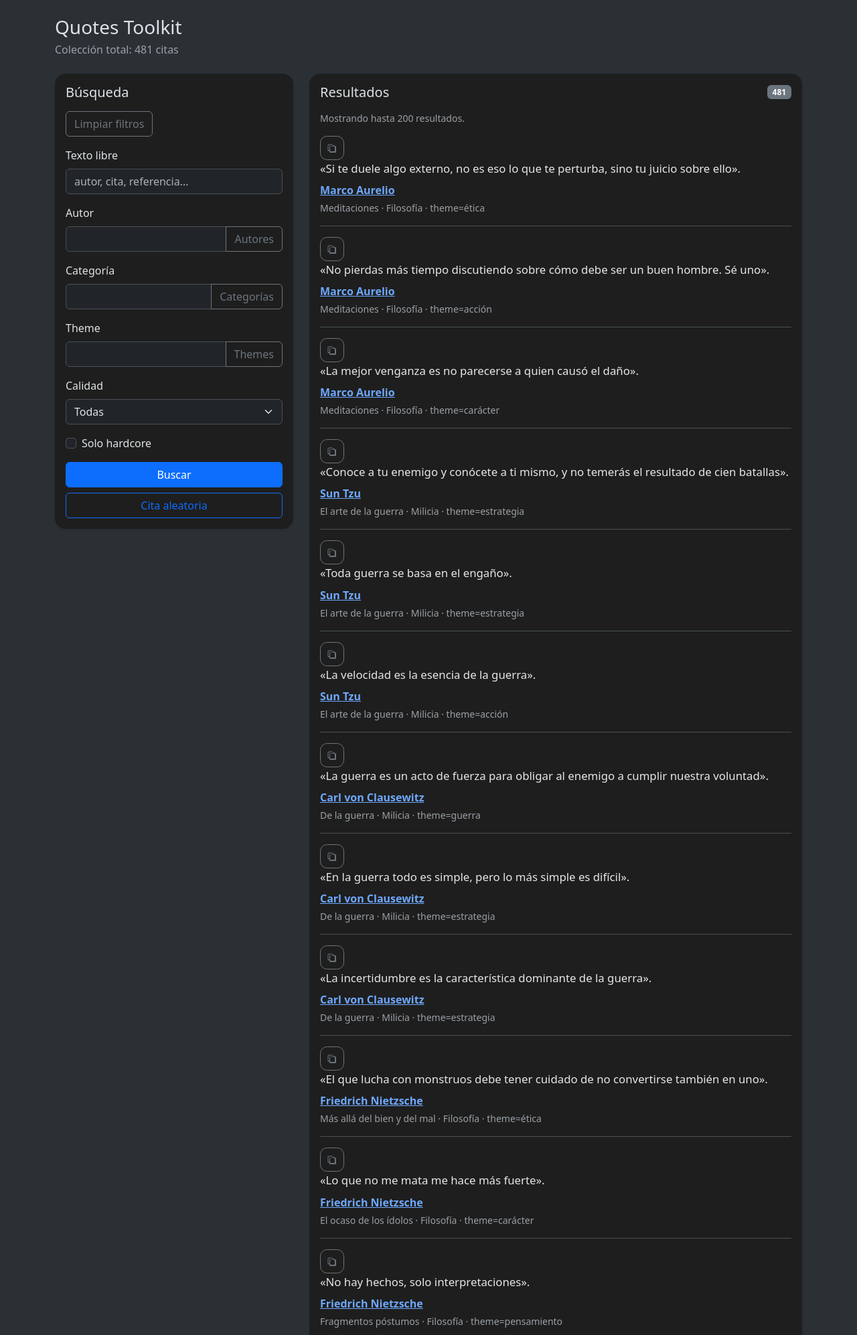
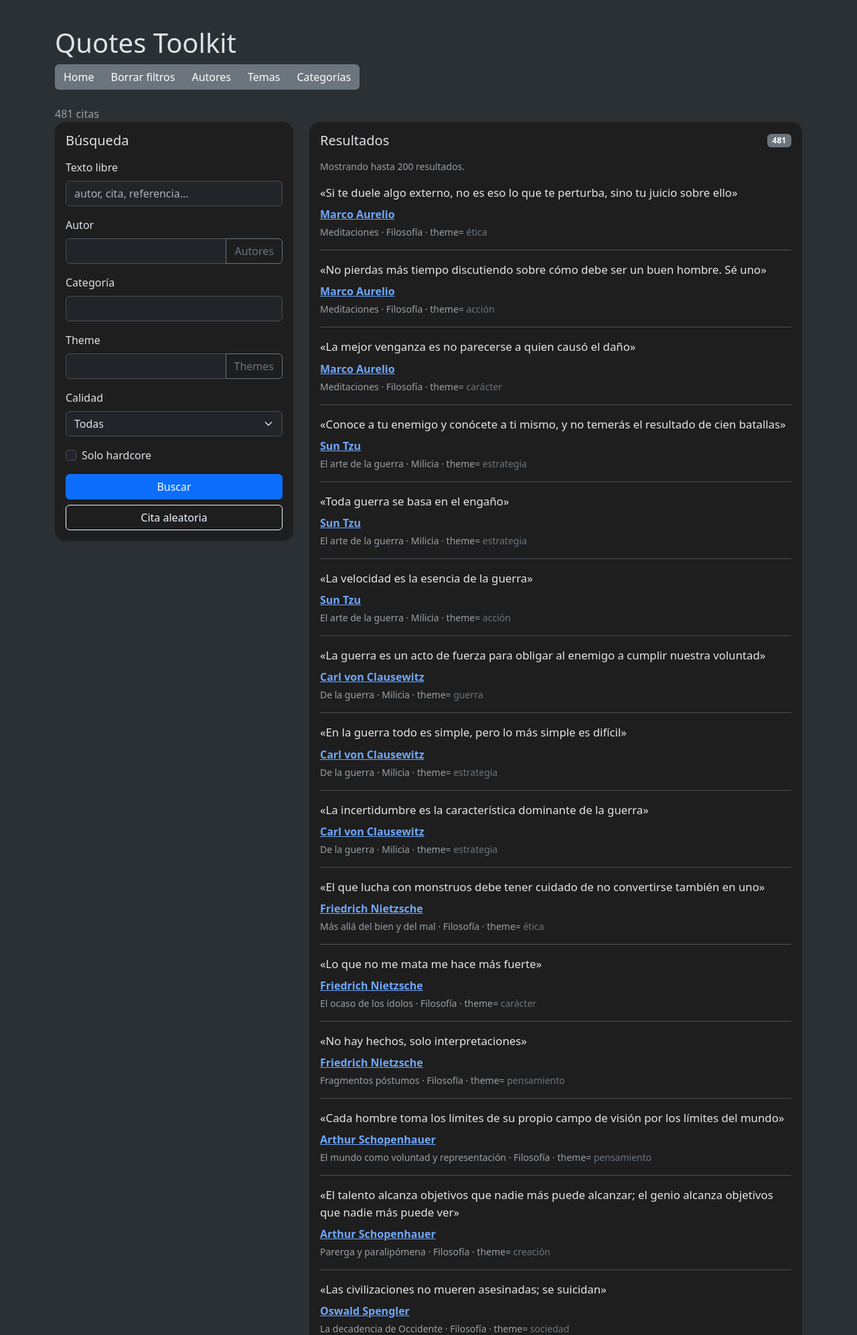
Before and after one commit to alejandro-ex-machina/quotes, a FastAPI app: page / in a window 1280 px wide. Shown: the top 1994 px of the page at 67% size. Run offline with FastAPI, Linux system fonts and the light colour scheme.

Commit message:
Versión con header (in progress)

```diff
--- a/webapp/app.py
+++ b/webapp/app.py
@@ -163,7 +163,7 @@ def categories_page(request: Request):
 
 
 @app.get("/categories/{category}", response_class=HTMLResponse)
-def category_detail(request: Request, category: str):
+def category_details(request: Request, category: str):
     quotes = get_quotes()
     results = filter_quotes(quotes, category=category)
 
--- a/webapp/static/custom.css
+++ b/webapp/static/custom.css
@@ -34,9 +34,18 @@ blockquote {
   min-width: 2.25rem;
   min-height: 2.25rem;
   line-height: 1;
+  border:  0;
+  float: right;
   display: inline-flex;
   align-items: center;
   justify-content: center;
   border-radius: 0.65rem;
   flex-shrink: 0;
 }
+
+
+.btn-outline-primary
+{
+  background-color: #1e1e1e;
+  color: aliceblue;
+  border-color: aliceblue;
--- /dev/null
+++ b/webapp/templates/base.html
@@ -0,0 +1,22 @@
+<!doctype html>
+<html lang="es">
+<head>
+  <meta charset="utf-8">
+  <meta name="viewport" content="width=device-width, initial-scale=1">
+  <title>{% block title %}Quotes Toolkit{% endblock %}</title>
+
+  <link href="https://cdn.jsdelivr.net/npm/bootstrap@5.3.3/dist/css/bootstrap.min.css" rel="stylesheet">
+  <link href="{{ url_for('static', path='/custom.css') }}" rel="stylesheet">
+  <script src="{{ url_for('static', path='/copy.js') }}"></script>
+</head>
+
+<body data-bs-theme="dark" class="bg-body-tertiary">
+
+  {% include "partials/header.html" %}
+
+  <div class="container py-3 py-md-4">
+    {% block content %}{% endblock %}
+  </div>
+
+</body>
+</html>
--- a/webapp/templates/index.html
+++ b/webapp/templates/index.html
@@ -1,66 +1,31 @@
-<!doctype html>
-<html lang="es">
-<head>
-  <meta charset="utf-8">
-  <meta name="viewport" content="width=device-width, initial-scale=1">
-  <title>Quotes Toolkit</title>
-  <link href="https://cdn.jsdelivr.net/npm/bootstrap@5.3.3/dist/css/bootstrap.min.css" rel="stylesheet">
-  <link href="{{ url_for('static', path='/custom.css') }}" rel="stylesheet">
-  <script src="{{ url_for('static', path='/copy.js') }}"></script>
-</head>
-<body data-bs-theme="dark" class="bg-body-tertiary">
-  <div class="container py-4">
+{% extends "base.html" %}
+
+{% block title %}Quotes Toolkit{% endblock %}
+
+{% block content %}
 <div class="d-flex flex-wrap align-items-center justify-content-between gap-3 mb-4">
   <div>
-        <h1 class="h3 mb-1">Quotes Toolkit</h1>
-        <div class="text-body-secondary">Colección total: {{ quotes_total }} citas</div>
-      </div>
-    </div>
+    <div class="text-body-secondary">{{ quotes_total }} citas</div>
 
-    <div class="row g-4">
-      <div class="col-lg-4">
+
+<div class="row g-4 align-items-start">
+  <div class="col-12 col-md-5 col-lg-4">
     <div class="card shadow-sm border-0">
       <div class="card-body">
         <h2 class="h5 mb-3">Búsqueda</h2>
+
         <form method="get" action="/">
           <div class="mb-3">
-<div style="margin-top: 1em; margin-bottom: 1em;">
-<a class="btn btn-outline-secondary" href="/">Limpiar filtros</a>
-</div>
             <label for="q" class="form-label">Texto libre</label>
             <input type="text" class="form-control" id="q" name="q" value="{{ params.q }}" placeholder="autor, cita, referencia...">
           </div>
 
           <div class="mb-3">
-
-
-<div class="mb-3">
             <label for="author" class="form-label">Autor</label>
-
             <div class="input-group">
-    <input type="text"
-           class="form-control"
-           id="author"
-           name="author"
-           value="{{ params.author }}"
-           list="authors-list">
-
-    <a href="/authors" class="btn btn-outline-secondary">
-      Autores
-    </a>
+              <input type="text" class="form-control" id="author" name="author" value="{{ params.author }}" list="authors-list">
+              <a href="/authors" class="btn btn-outline-secondary">Autores</a>
             </div>
-
-
-  <div class="mb-3">
-
-  <datalist id="authors-list">
-    {% for author, count in authors %}
-    <option value="{{ author }}">{{ author }} ({{ count }})</option>
-    {% endfor %}
-  </datalist>
-</div>
-
-
             <datalist id="authors-list">
               {% for author, count in authors %}
               <option value="{{ author }}">{{ author }} ({{ count }})</option>
@@ -70,20 +35,7 @@
 
           <div class="mb-3">
             <label for="category" class="form-label">Categoría</label>
-
-  <div class="input-group">
-    <input type="text"
-           class="form-control"
-           id="category"
-           name="category"
-           value="{{ params.category }}"
-           list="categories-list">
-
-    <a href="/categories" class="btn btn-outline-secondary">
-      Categorías
-    </a>
-  </div>
-
+            <input type="text" class="form-control" id="category" name="category" value="{{ params.category }}" list="categories-list">
             <datalist id="categories-list">
               {% for category, count in categories %}
               <option value="{{ category }}">{{ category }} ({{ count }})</option>
@@ -96,34 +48,11 @@
           </div>
 
           <div class="mb-3">
-
             <label for="theme" class="form-label">Theme</label>
-
             <div class="input-group">
-    <input type="text"
-           class="form-control"
-           id="theme"
-           name="theme"
-           value="{{ params.theme }}"
-           list="themes-list">
-
-    <a href="/themes" class="btn btn-outline-secondary">
-      Themes
-    </a>
+              <input type="text" class="form-control" id="theme" name="theme" value="{{ params.theme }}" list="themes-list">
+              <a href="/themes" class="btn btn-outline-secondary">Themes</a>
             </div>
-
-  <datalist id="themes-list">
-    {% for theme, count in themes %}
-    {% if theme %}
-    <option value="{{ theme }}">{{ theme }} ({{ count }})</option>
-    {% endif %}
-    {% endfor %}
-  </datalist>
-</div>
-
-
-
-
             <datalist id="themes-list">
               {% for theme, count in themes %}
               {% if theme %}
@@ -157,7 +86,7 @@
     </div>
   </div>
 
-      <div class="col-lg-8">
+  <div class="col-12 col-md-7 col-lg-8">
     {% if random_result %}
     <div class="card shadow-sm border-0 mb-4">
       <div class="card-body">
@@ -168,11 +97,16 @@
         <blockquote class="blockquote mb-3">
           <p class="mb-0">«{{ random_result.quote }}»</p>
         </blockquote>
-            <div class="fw-semibold">{{ random_result.author }}</div>
+        <div class="fw-semibold">
+          <a href="/authors/{{ random_result.author | urlencode }}">{{ random_result.author }}</a>
+        </div>
         <div class="text-body-secondary small mt-2">
           {% if random_result.ref %}{{ random_result.ref }} · {% endif %}
           {% if random_result.category %}{{ random_result.category }} · {% endif %}
-              theme={{ random_result.theme or "" }}
+          theme=
+          {% if random_result.theme %}
+            <a href="/themes/{{ random_result.theme | urlencode }}" class="link-secondary text-decoration-none">{{ random_result.theme }}</a>
+          {% endif %}
           {% if random_result.source_quality %} · quality={{ random_result.source_quality }}{% endif %}
           {% if random_result.hardcore %} · hardcore{% endif %}
         </div>
@@ -195,34 +129,19 @@
         <div class="small text-body-secondary mb-3">Mostrando hasta 200 resultados.</div>
         {% for item in results %}
         <article class="quote-item {% if not loop.last %}border-bottom{% endif %} pb-3 {% if not loop.last %}mb-3{% endif %}">
-
-  <button
-  type="button"
-  class="btn btn-sm btn-outline-secondary copy-btn"
-  title="Copiar cita"
-  aria-label="Copiar cita"
-  data-quote="{{ item.quote | e }}"
-  data-author="{{ item.author | e }}"
->
-  <svg xmlns="http://www.w3.org/2000/svg" width="16" height="16" fill="currentColor" viewBox="0 0 16 16" aria-hidden="true">
-    <path d="M10 1.5A1.5 1.5 0 0 1 11.5 3v1H9V3a.5.5 0 0 0-.5-.5H3A1.5 1.5 0 0 0 1.5 4v7A1.5 1.5 0 0 0 3 12.5h1v1A1.5 1.5 0 0 0 5.5 15h7A1.5 1.5 0 0 0 14 13.5v-7A1.5 1.5 0 0 0 12.5 5h-1V3A1.5 1.5 0 0 0 10 1.5M5 5.5h5.5A1.5 1.5 0 0 1 12 7v5.5a.5.5 0 0 1-.5.5H5.5a.5.5 0 0 1-.5-.5V6A.5.5 0 0 1 5.5 5.5M3 3.5h5.5A.5.5 0 0 1 9 4v1H5.5A1.5 1.5 0 0 0 4 6.5V11H3a.5.5 0 0 1-.5-.5V4A.5.5 0 0 1 3 3.5"/>
-  </svg>
-</button>
-
           <blockquote class="blockquote mb-2">
-                <p class="mb-0">«{{ item.quote }}».</p>
+            <p class="mb-0">«{{ item.quote }}»</p>
           </blockquote>
           <div class="fw-semibold">
-<a href="/authors/{{ item.author }}">{{ item.author }}</a>
+            <a href="/authors/{{ item.author | urlencode }}">{{ item.author }}</a>
           </div>
-
           <div class="text-body-secondary small mt-1">
             {% if item.ref %}{{ item.ref }} · {% endif %}
             {% if item.category %}{{ item.category }} · {% endif %}
-                theme={{ item.theme or "" }}
-
-                <a href="/themes/{{ theme }}">{{ theme }}</a>
-
+            theme=
+            {% if item.theme %}
+              <a href="/themes/{{ item.theme | urlencode }}" class="link-secondary text-decoration-none">{{ item.theme }}</a>
+            {% endif %}
             {% if item.source_quality %} · quality={{ item.source_quality }}{% endif %}
             {% if item.hardcore %} · hardcore{% endif %}
           </div>
@@ -233,6 +152,4 @@
     </div>
   </div>
 </div>
-  </div>
-</body>
-</html>
+{% endblock %}
--- /dev/null
+++ b/webapp/templates/partials/header.html
@@ -0,0 +1,14 @@
+
+<nav class="navbar navbar-expand-lg bg-body-tertiary mb-4"></nav>
+  <div class="container">
+  <a class="navbar-brand" href="/"><h1>Quotes Toolkit</h1></a>
+
+  <div class="btn-group mr-2" role="group" aria-label="First group">
+    <a type="button" class="btn btn-secondary" href="/">Home</a>
+    <input type="reset" class="btn btn-secondary" value="Borrar filtros">
+    <a type="button" class="btn btn-secondary" href="/authors">Autores</a>
+    <a type="button" class="btn btn-secondary" href="/themes">Temas</a>
+    <a type="button" class="btn btn-secondary" href="/categories">Categorías</a>
+  </div>
+</div>
+</nav>
```
Also changed, not shown: webapp/templates/author_detail.html (+12 -22 lines), webapp/templates/authors.html (+6 -12 lines), webapp/templates/category_details.html (added, +85 -0 lines), webapp/templates/theme_detail.html (+6 -1 lines). Lines whose indentation alone changed are shown as unchanged.
